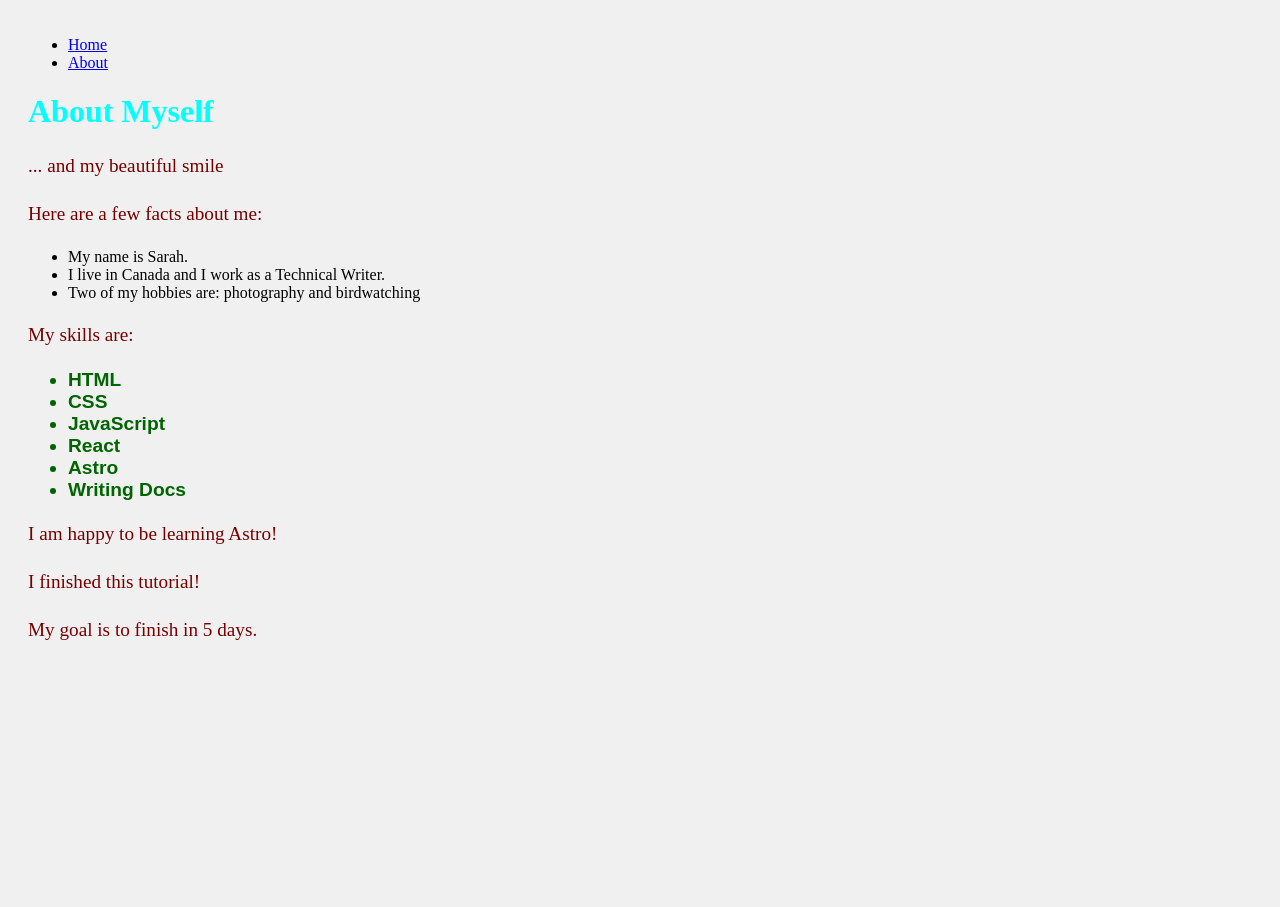
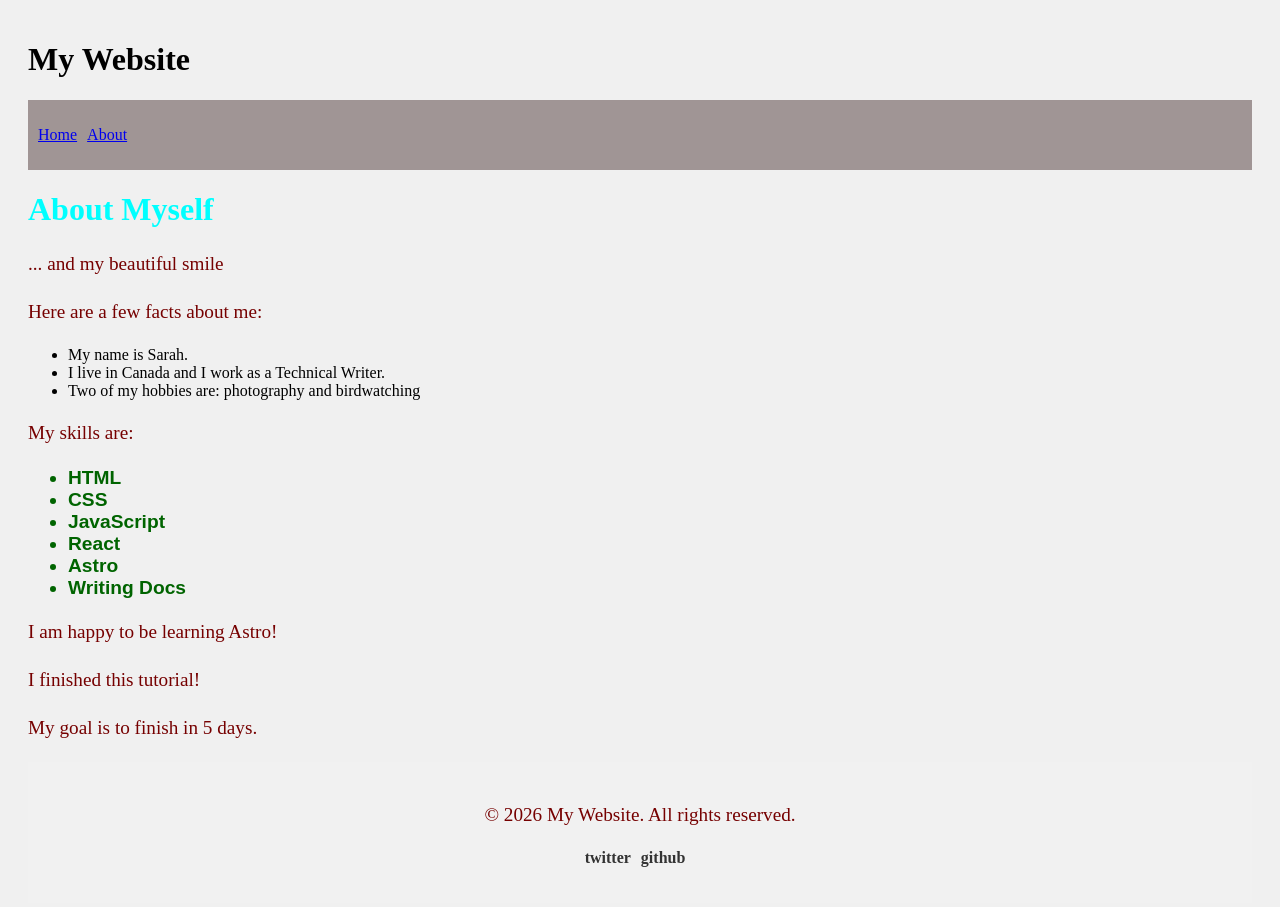
Before and after one commit to Jeromegobeaux-code/Decouverte_Astro, an Astro site: page /about in a window 1280 px wide. Before the commit the page ends 800 px from the top, so only its background shows below. Built offline with nearby package versions, Linux system fonts and the light colour scheme; Astro itself is replaced by a stand-in of ours.

Commit message:
creation of components for the header, footer, and navigation bar, along with updates to the about page to include the new header component.

```diff
--- /dev/null
+++ b/src/components/Header.astro
@@ -0,0 +1,7 @@
+---
+import NavBar from "../components/navBar.astro";
+---
+<header>
+    <h1>My Website</h1>
+    <NavBar />
+</header>
--- /dev/null
+++ b/src/components/Social.astro
@@ -0,0 +1,14 @@
+---
+const { platform, username } = Astro.props;
+---
+<a href={`https://www.${platform}.com/${username}`}>{platform}</a>
+<style>
+    a {
+        text-decoration: none;
+        color: #333;
+        font-weight: bold;
+    }
+    a:hover {
+        color: #0077cc;
+    }
+</style>
--- /dev/null
+++ b/src/components/footer.astro
@@ -0,0 +1,27 @@
+---
+import Social from "./Social.astro";
+---
+<style>
+    footer {
+        background-color: #f1f1f1;
+        padding: 20px;
+        text-align: center;
+    }
+    ul {
+        list-style-type: none;
+        padding: 0;
+        display: flex;
+        justify-content: center;
+    }
+    li {
+        display: inline;
+        margin-right: 10px;
+    }
+</style>
+<footer>
+    <p>&copy; 2026 My Website. All rights reserved.</p>
+    <ul>
+        <li><Social platform="twitter" username="Cyprien" /></li>
+        <li><Social platform="github" username="Jeromegobeaux-code" /></li>
+    </ul>
+</footer>
--- /dev/null
+++ b/src/components/navBar.astro
@@ -0,0 +1,21 @@
+---
+
+---
+<style>
+  ul {
+    list-style-type: none;
+    padding: 0;
+    display: flex;
+  }
+
+  li {
+    display: inline;
+    margin-right: 10px;
+  }
+  </style>
+  <nav>
+    <ul>
+      <li><a href="/">Home</a></li>
+      <li><a href="/about">About</a></li>
+    </ul>
+  </nav>
--- a/src/pages/about.astro
+++ b/src/pages/about.astro
@@ -1,5 +1,7 @@
 ---
 import "../style/global.css";
+import Footer from "../components/footer.astro";
+import Header from "../components/Header.astro";
 
 const pageTitle = "About Myself";
 
@@ -40,11 +42,8 @@ const pageTitleColor = "cyan";
 		</style>
 	</head>
 	<body>
-<ul>
-			<li><a href="/">Home</a></li>
-			<li><a href="/about">About</a></li>
-		</ul>
 
+		<Header />
 		<h1>{pageTitle}</h1>
 		<p>... and my beautiful smile</p>
 
@@ -67,5 +66,7 @@ const pageTitleColor = "cyan";
 
 {goal === 5 ? <p>My goal is to finish in 5 days.</p> : <p>My goal is not 5 days.</p>}
 
+<Footer />
+
 	</body>
 </html>
--- a/src/style/global.css
+++ b/src/style/global.css
@@ -7,3 +7,15 @@ p{
     line-height: 1.5;
     color: #760000;
 }
+nav ul{
+    list-style-type: none;
+    padding: 0;
+}
+nav ul li{
+    display: inline;
+    margin-right: 10px;
+}
+nav{
+    background-color: #a09595;
+    padding: 10px;
+}
```
Also changed, not shown: src/pages/index.astro (+4 -8 lines).
